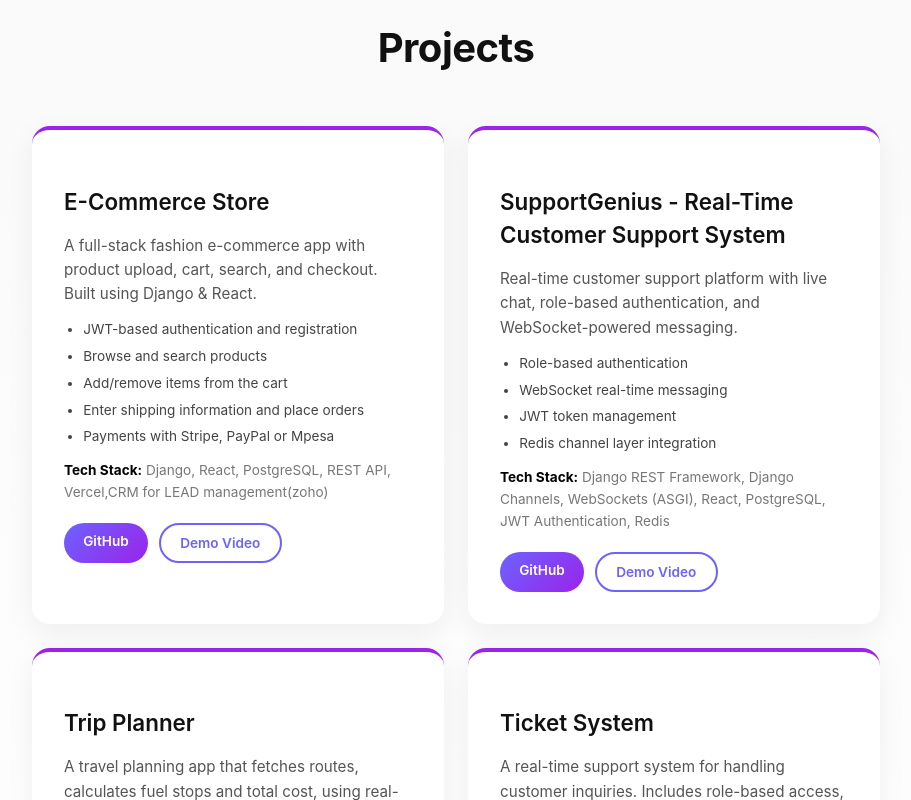
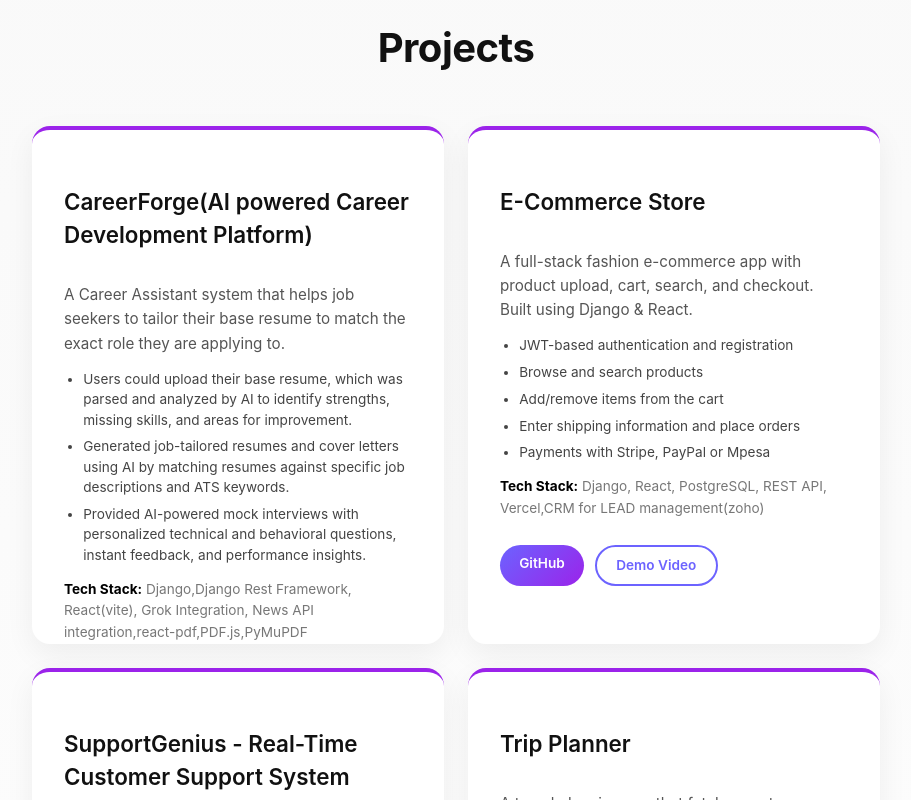
Before and after one commit to Ianmwangi934/Portfolio, a React (Vite) app: page / in a window 1280 px wide. Shown: the part 1560-2360 px from the top of the page, without its empty margins (204-1115 px from the left). Built offline with nearby package versions, Linux system fonts and the light colour scheme.

Commit message:
Added a new project

```diff
--- a/src/components/Projects.css
+++ b/src/components/Projects.css
@@ -33,6 +33,7 @@
   position: relative;
   overflow: hidden;
   border-top: 4px solid #9B23EA;
+  height: 450px
 }
 
 .project-card:hover {
@@ -78,7 +79,7 @@
 
 /* ===== Links ===== */
 .project-links {
-  margin-top: 1.2rem;
+  margin-top: auto;
   display: flex;
   gap: 0.7rem;
   flex-wrap: wrap;
@@ -127,3 +128,10 @@
   margin-bottom: 0.4rem;
   list-style-type: disc;
 }
+
+.project-content {
+  flex: 1;
+  overflow-y: auto;
+  margin: 1rem 0;
+  padding-right: 6px;
+}
--- a/src/components/Projects.jsx
+++ b/src/components/Projects.jsx
@@ -2,6 +2,20 @@ import React from "react";
 import "./Projects.css";
 
 const projects = [
+  {
+    title: "CareerForge(AI powered Career Development Platform)",
+    description: "A Career Assistant system that helps job seekers to tailor their base resume to match the exact role they are applying to.",
+    tech: "Django,Django Rest Framework, React(vite), Grok Integration, News API integration,react-pdf,PDF.js,PyMuPDF",
+    features: [
+      "Users could upload their base resume, which was parsed and analyzed by AI to identify strengths, missing skills, and areas for improvement.",
+      "Generated job-tailored resumes and cover letters using AI by matching resumes against specific job descriptions and ATS keywords.",
+      "Provided AI-powered mock interviews with personalized technical and behavioral questions, instant feedback, and performance insights."
+    ],
+    links: {
+      github: "https://github.com/Ianmwangi934/Portfolio",
+      demo: "https://youtu.be/Qo54HtD1cgk"
+    }
+  },
   {
     title: "E-Commerce Store",
     description: "A full-stack fashion e-commerce app with product upload, cart, search, and checkout. Built using Django & React.",
@@ -81,7 +95,8 @@ const Projects = () => {
               />
             )}
             <h3>{project.title}</h3>
-            <p>{project.description}</p>
+           <div className="project-content">
+              <p>{project.description}</p>
             {project.features && (
             <ul className="project-features">
               {project.features.map((feature, i) => (
@@ -92,6 +107,8 @@ const Projects = () => {
             <p>
               <strong>Tech Stack:</strong> {project.tech}
             </p>
+
+            </div>
 
             {project.links && (
               <div className="project-links">
```
